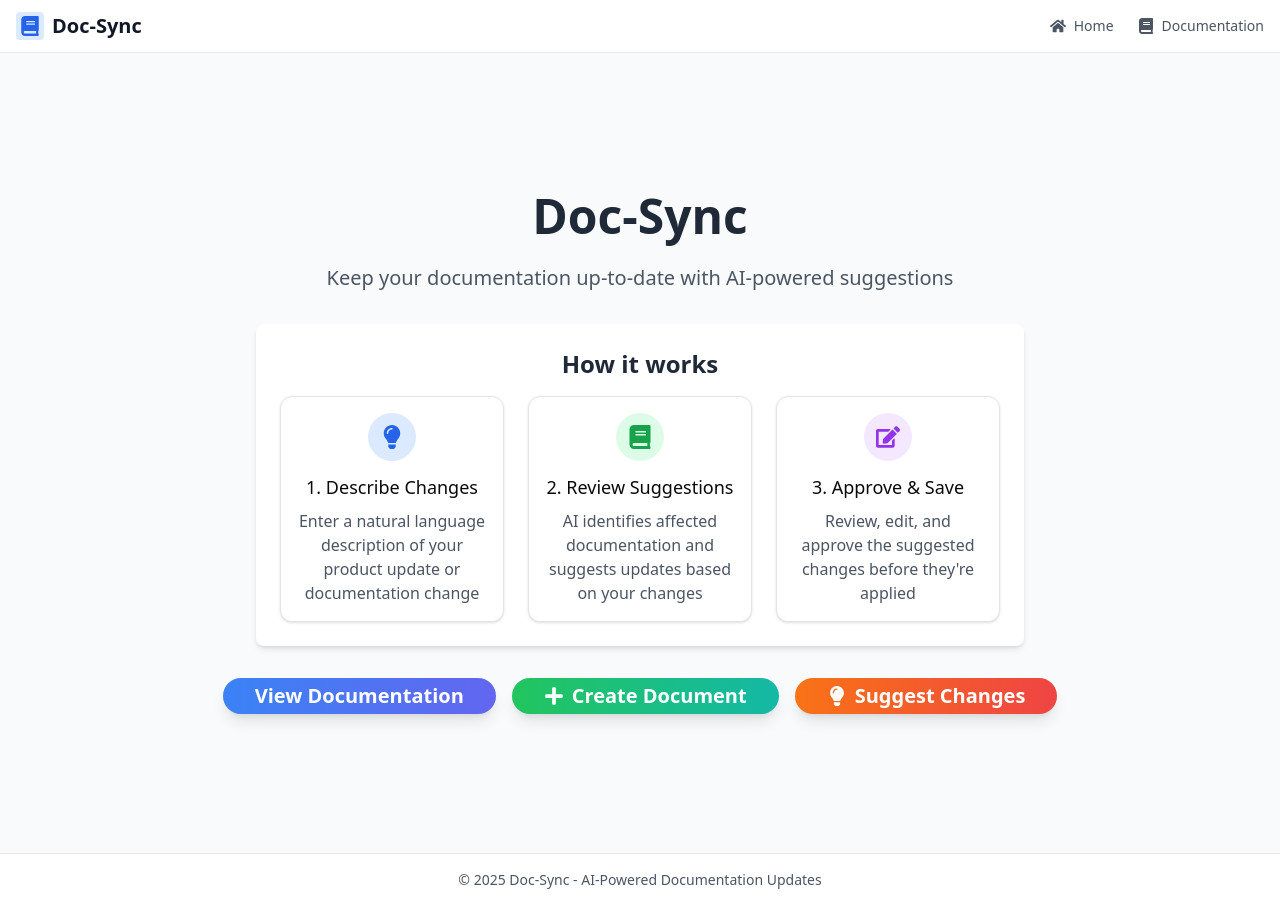
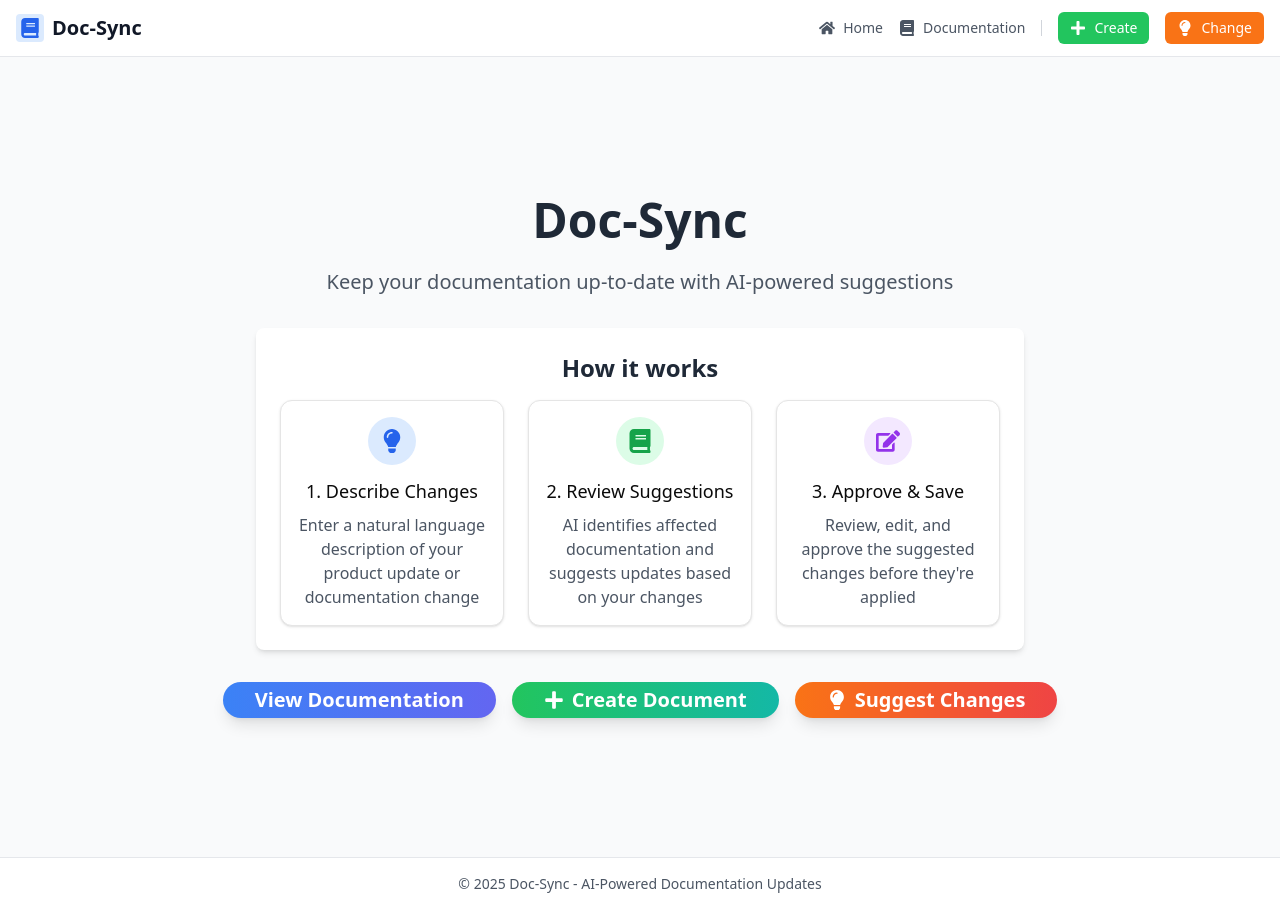
Before and after one commit to ItsMeAbby/Doc-Sync, a Next.js app in the folder nextjs-frontend/: page / in a window 1280 px wide. Built offline with nearby package versions, Linux system fonts and the light colour scheme.

Commit message:
ui optimizations- added smooth redirect and added buttons in title bar

```diff
--- a/nextjs-frontend/app/create-document/page.tsx
+++ b/nextjs-frontend/app/create-document/page.tsx
@@ -8,6 +8,7 @@ import { Tabs, TabsContent, TabsList, TabsTrigger } from '@/components/ui/tabs';
 import { Input } from '@/components/ui/input';
 import { Label } from '@/components/ui/label';
 import { Spinner } from '@/components/ui/spinner';
+import { documentCache } from '@/app/utils/documentCache';
 
 interface ParentDocument {
   id: string;
@@ -20,6 +21,7 @@ interface ParentDocument {
 export default function CreateDocumentPage() {
   const router = useRouter();
   const [isLoading, setIsLoading] = useState(false);
+  const [isRedirecting, setIsRedirecting] = useState(false);
   const [activeTab, setActiveTab] = useState<'parent' | 'document'>('parent');
   const [parentDocuments, setParentDocuments] = useState<ParentDocument[]>([]);
   const [loadingParents, setLoadingParents] = useState(true);
@@ -82,7 +84,16 @@ export default function CreateDocumentPage() {
       });
 
       if (response.ok) {
-        router.push('/documentation');
+        // Invalidate cache to force refresh on documentation page
+        documentCache.invalidate('documents_all');
+
+        // Show redirecting state
+        setIsRedirecting(true);
+
+        // Wait 1.5 seconds before redirecting for smooth transition
+        setTimeout(() => {
+          router.push('/documentation');
+        }, 1500);
       } else {
         const errorData = await response.json();
         alert(`Error: ${errorData.detail || 'Failed to create parent document'}`);
@@ -138,7 +149,16 @@ export default function CreateDocumentPage() {
       });
 
       if (response.ok) {
-        router.push('/documentation');
+        // Invalidate cache to force refresh on documentation page
+        documentCache.invalidate('documents_all');
+
+        // Show redirecting state
+        setIsRedirecting(true);
+
+        // Wait 1.5 seconds before redirecting for smooth transition
+        setTimeout(() => {
+          router.push('/documentation');
+        }, 1500);
       } else {
         const errorData = await response.json();
         alert(`Error creating document: ${errorData.detail || 'Failed to create document'}`);
@@ -152,7 +172,20 @@ export default function CreateDocumentPage() {
   };
 
   return (
-    <div className="container mx-auto px-4 py-8">
+    <div className="container mx-auto px-4 py-8 relative">
+      {/* Redirecting overlay */}
+      {isRedirecting && (
+        <div className="fixed inset-0 z-50 bg-black/50 flex items-center justify-center">
+          <Card className="p-6 sm:p-8 flex flex-col items-center space-y-4">
+            <Spinner size="lg" />
+            <h2 className="text-xl sm:text-2xl font-semibold">Success!</h2>
+            <p className="text-gray-600 dark:text-gray-400 text-center">
+              Document created successfully. Redirecting to documentation...
+            </p>
+          </Card>
+        </div>
+      )}
+
       <h1 className="text-2xl font-bold mb-6">Create New Documentation</h1>
 
       <Tabs value={activeTab} onValueChange={(value) => setActiveTab(value as 'parent' | 'document')}>
--- a/nextjs-frontend/app/layout.tsx
+++ b/nextjs-frontend/app/layout.tsx
@@ -19,7 +19,7 @@ export const metadata: Metadata = {
 };
 
 import Link from "next/link";
-import { FaBook, FaHome } from "react-icons/fa";
+import { FaBook, FaHome, FaPlus, FaLightbulb } from "react-icons/fa";
 
 export default function RootLayout({
   children,
@@ -38,14 +38,23 @@ export default function RootLayout({
                 </span>
                 Doc-Sync
               </Link>
-              <div className="flex items-center gap-4 sm:gap-6">
-                <Link href="/" className="flex items-center gap-2 text-sm text-gray-600 dark:text-gray-300 hover:text-blue-600 dark:hover:text-blue-400">
-                  <FaHome className="w-4 h-4" />
-                  Home
+              <div className="flex items-center gap-2 sm:gap-4">
+                <Link href="/" className="flex items-center gap-1 sm:gap-2 text-xs sm:text-sm text-gray-600 dark:text-gray-300 hover:text-blue-600 dark:hover:text-blue-400">
+                  <FaHome className="w-3 sm:w-4 h-3 sm:h-4" />
+                  <span className="hidden sm:inline">Home</span>
                 </Link>
-                <Link href="/documentation" className="flex items-center gap-2 text-sm text-gray-600 dark:text-gray-300 hover:text-blue-600 dark:hover:text-blue-400">
-                  <FaBook className="w-4 h-4" />
-                  Documentation
+                <Link href="/documentation" className="flex items-center gap-1 sm:gap-2 text-xs sm:text-sm text-gray-600 dark:text-gray-300 hover:text-blue-600 dark:hover:text-blue-400">
+                  <FaBook className="w-3 sm:w-4 h-3 sm:h-4" />
+                  <span className="hidden sm:inline">Documentation</span>
+                </Link>
+                <div className="h-4 w-px bg-gray-300 dark:bg-gray-600"></div>
+                <Link href="/create-document" className="flex items-center gap-1 sm:gap-2 text-xs sm:text-sm px-2 sm:px-3 py-1 sm:py-1.5 bg-green-500 hover:bg-green-600 text-white rounded-md transition-colors">
+                  <FaPlus className="w-3 sm:w-4 h-3 sm:h-4" />
+                  Create
+                </Link>
+                <Link href="/documentation-change" className="flex items-center gap-1 sm:gap-2 text-xs sm:text-sm px-2 sm:px-3 py-1 sm:py-1.5 bg-orange-500 hover:bg-orange-600 text-white rounded-md transition-colors">
+                  <FaLightbulb className="w-3 sm:w-4 h-3 sm:h-4" />
+                  Change
                 </Link>
               </div>
             </nav>
```
